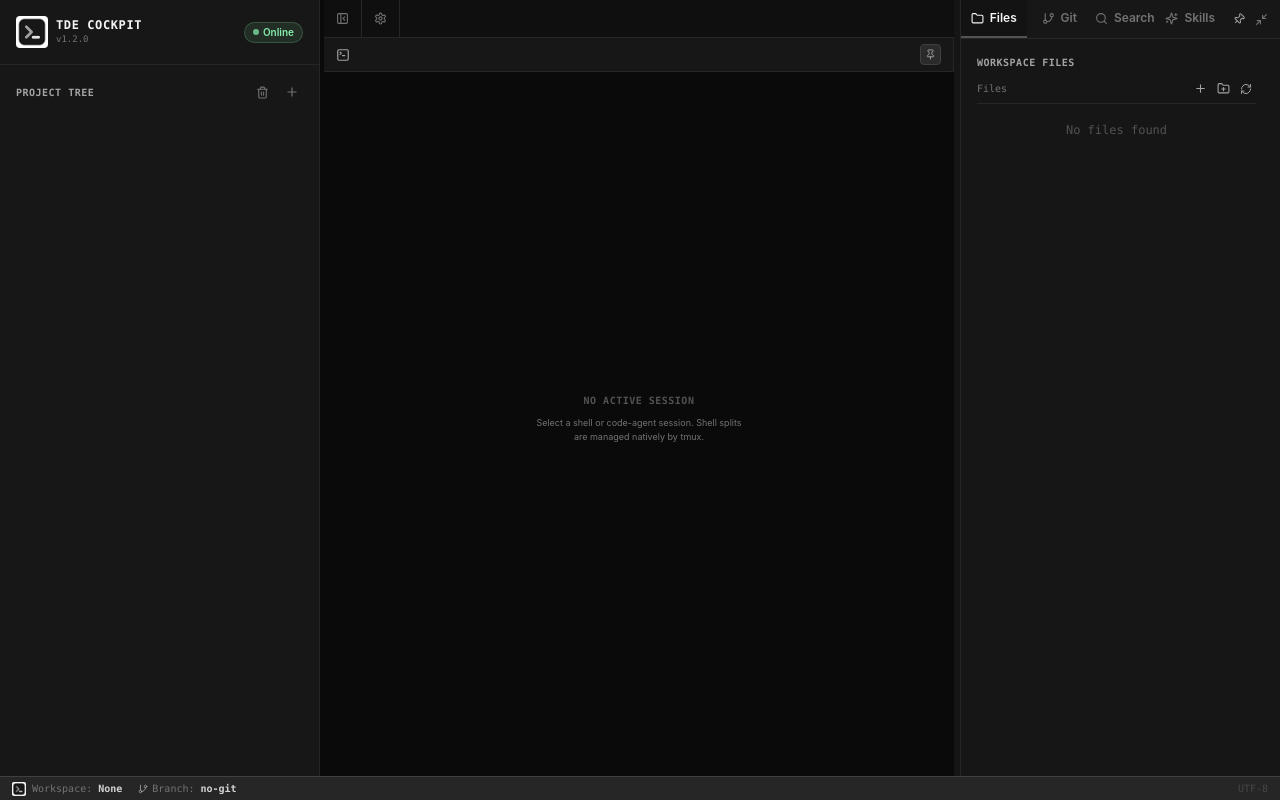
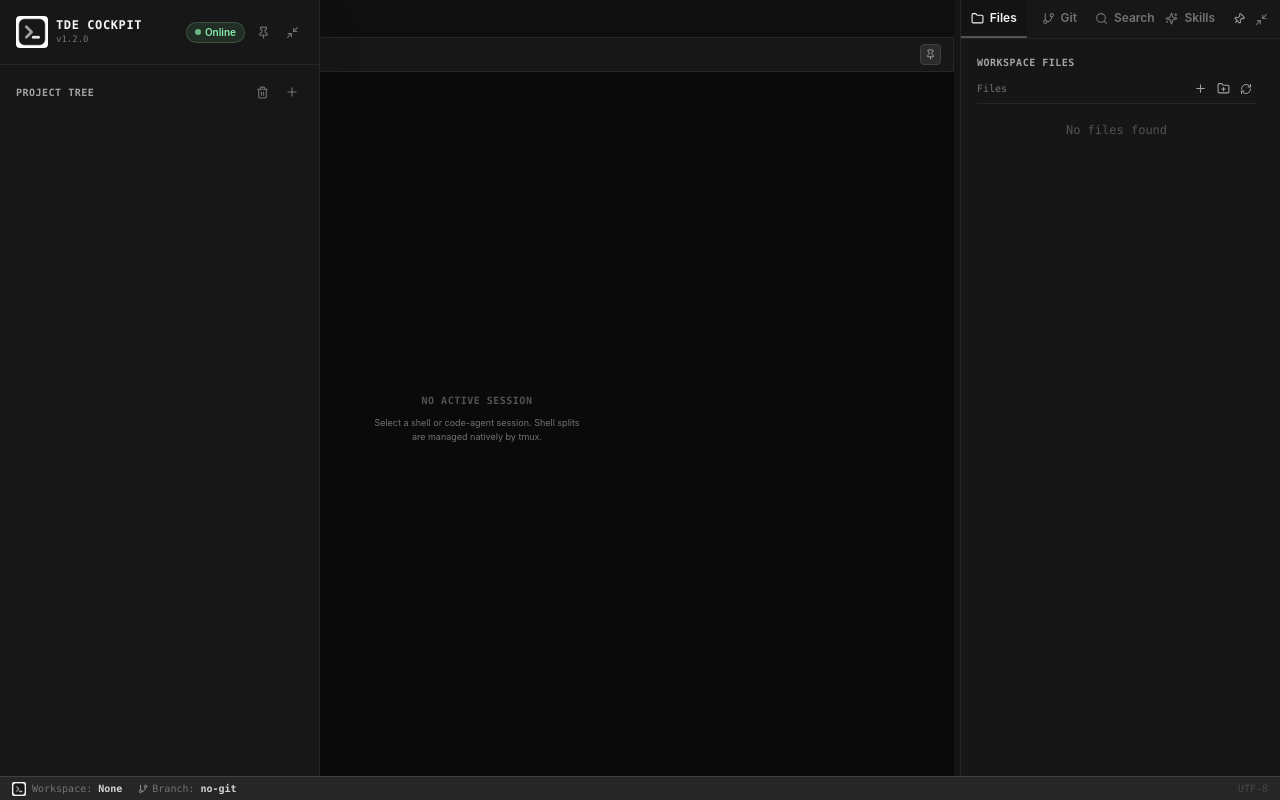
Before and after one commit to blackTDE/blackTDE, a React (Vite) app: page / in a window 1280 px wide. Built offline with nearby package versions, Linux system fonts and the light colour scheme.

Commit message:
feat: add auto-hide and hover-popout floating overlay for project tree panel

```diff
--- a/src/App.tsx
+++ b/src/App.tsx
@@ -30,8 +30,6 @@ import {
   PlusCircle,
   PlayCircle,
   FolderOpen,
-  PanelLeftClose,
-  PanelLeftOpen,
   Search,
   Pin,
   LayoutGrid
@@ -82,6 +80,8 @@ function App() {
     setRightPanelWidth,
     pinnedSessionWidthPercent,
     setPinnedSessionWidthPercent,
+    isLeftPanelPinned,
+    toggleLeftPanelPin,
     isRightPanelPinned,
     toggleRightPanelPin
   } = useWorkspaceStore();
@@ -89,7 +89,7 @@ function App() {
   const [draggedTabIndex, setDraggedTabIndex] = useState<number | null>(null);
   const [isRightPaneExpanded, setIsRightPaneExpanded] = useState(true);
   const [activeFatherTabId, setActiveFatherTabId] = useState('');
-  const [isLeftPanelVisible, setIsLeftPanelVisible] = useState(true);
+  const [isLeftPanelHovered, setIsLeftPanelHovered] = useState(false);
 
   // Mouse drag resize handlers
   const handleLeftResizeStart = (e: React.MouseEvent) => {
@@ -565,17 +565,41 @@ function App() {
 
   return (
     <div className="flex h-screen w-screen bg-surface text-zinc-100 overflow-hidden font-sans flex-col select-none relative">
-
       {/* Main Container */}
       <div className="flex flex-1 min-h-0 w-full overflow-hidden relative">
-
-        {/* Left Sidebar Panel (Projects Tree Viewer) */}
-        {isLeftPanelVisible && (
-          <>
+        {/* Left Edge Hover Trigger Zone (Active in Auto-Hide mode when panel is closed) */}
+        {!isLeftPanelPinned && !isLeftPanelHovered && (
+          <div
+            onMouseEnter={() => setIsLeftPanelHovered(true)}
+            className="absolute left-0 top-0 bottom-0 w-2.5 z-30 cursor-pointer bg-transparent hover:bg-brand/30 transition-colors"
+            title="Hover to show Project Tree"
+          />
+        )}
+
+        {/* Left Sidebar Panel (Projects Tree Viewer) - Rendered when Pinned or Hovered */}
+        {(isLeftPanelPinned || isLeftPanelHovered) && (
           <div
             style={{ width: `${leftPanelWidth}px` }}
-              className="shrink-0 border-r border-surface-2 bg-surface-1 flex flex-col select-none overflow-hidden font-sans"
-            >
+            onMouseLeave={() => {
+              if (!isLeftPanelPinned) {
+                setIsLeftPanelHovered(false);
+              }
+            }}
+            className={`bg-surface-1 flex flex-col select-none overflow-hidden font-sans transition-all border-r border-surface-2 ${
+              isLeftPanelPinned
+                ? 'shrink-0 z-10'
+                : 'absolute left-0 top-0 bottom-0 z-40 shadow-2xl animate-in slide-in-from-left-2 duration-150'
+            }`}
+          >
+            {/* Floating Resizer Handle on Right Edge when Unpinned */}
+            {!isLeftPanelPinned && (
+              <div
+                onMouseDown={handleLeftResizeStart}
+                className="absolute right-0 top-0 bottom-0 w-1.5 hover:w-2 cursor-col-resize bg-transparent hover:bg-brand/60 transition-all z-50 select-none"
+                title="Drag to resize Left Panel"
+              />
+            )}
+
             {/* Header */}
             <div className="p-4 border-b border-surface-2 flex items-center justify-between">
               <div className="flex items-center space-x-2">
@@ -585,9 +609,37 @@ function App() {
                   <p className="text-[9px] text-zinc-500 font-mono">v1.2.0</p>
                 </div>
               </div>
+              <div className="flex items-center space-x-2">
                 <div className="flex items-center space-x-1 text-success text-[10px] font-semibold bg-success/10 px-2 py-0.5 rounded-full border border-success/20">
                   <span className="w-1.5 h-1.5 rounded-full bg-success animate-pulse"></span>
                   <span>Online</span>
+                </div>
+                {/* Pin / Auto-Hide Switch Button */}
+                <button
+                  type="button"
+                  onClick={() => {
+                    toggleLeftPanelPin();
+                    if (isLeftPanelPinned) {
+                      setIsLeftPanelHovered(false);
+                    }
+                  }}
+                  className={`p-1 rounded hover:bg-surface-2 transition cursor-pointer ${
+                    isLeftPanelPinned ? 'text-brand-light' : 'text-zinc-500 hover:text-zinc-200'
+                  }`}
+                  title={isLeftPanelPinned ? "Unpin (Enable Auto-Hide on mouse leave)" : "Pin Project Tree (Fix in layout)"}
+                >
+                  <Pin size={13} className={isLeftPanelPinned ? 'rotate-45 text-brand-light' : 'text-zinc-500'} />
+                </button>
+                {!isLeftPanelPinned && (
+                  <button
+                    type="button"
+                    onClick={() => setIsLeftPanelHovered(false)}
+                    className="p-1 rounded text-zinc-500 hover:text-zinc-300 hover:bg-surface-2 transition cursor-pointer"
+                    title="Hide Panel"
+                  >
+                    <Minimize2 size={13} />
+                  </button>
+                )}
               </div>
             </div>
 
@@ -831,27 +883,42 @@ function App() {
                 </div>
               </div>
             </div>
-
-            {/* Left Resizer Handle Divider */}
+        )}
+
+        {/* Left Resizer Handle Divider (Only when Pinned in layout) */}
+        {isLeftPanelPinned && (
           <div
             onMouseDown={handleLeftResizeStart}
-              className="w-1 hover:w-1.5 cursor-col-resize bg-transparent hover:bg-brand/60 transition-all z-20 shrink-0 select-none"
+            className="w-1.5 hover:w-2 cursor-col-resize bg-surface-2/40 hover:bg-brand/60 transition-all z-20 shrink-0 select-none"
             title="Drag to resize Left Panel"
           />
-          </>
         )}
 
         {/* Center Panel (Swappable Workbench) */}
         <div className="flex-grow flex flex-col min-w-0 bg-surface">
           {/* Level 1: Father Tabs (Projects/Workspaces list + Settings Tab) */}
           <div className="shrink-0 flex items-center border-b border-surface-2 bg-surface-2/20 overflow-x-auto select-none">
-            {/* Toggle Sidebar Button */}
-            <button
-              onClick={() => setIsLeftPanelVisible(!isLeftPanelVisible)}
-              className="flex items-center justify-center px-3 py-3 border-r border-surface-2 hover:bg-surface-2/15 transition cursor-pointer text-zinc-500 hover:text-zinc-200 shrink-0"
-              title={isLeftPanelVisible ? "Hide Project Tree Panel" : "Show Project Tree Panel"}
-            >
-              {isLeftPanelVisible ? <PanelLeftClose size={13} /> : <PanelLeftOpen size={13} />}
+            {/* Auto-Hide / Fix Sidebar Button */}
+            <button
+              onClick={() => {
+                toggleLeftPanelPin();
+                setIsLeftPanelHovered(false);
+              }}
+              onMouseEnter={() => {
+                if (!isLeftPanelPinned) {
+                  setIsLeftPanelHovered(true);
+                }
+              }}
+              className={`flex items-center justify-center px-3 py-3 border-r border-surface-2 hover:bg-surface-2/15 transition cursor-pointer shrink-0 ${
+                isLeftPanelPinned ? 'bg-surface-1/40 text-brand-light' : 'text-zinc-500 hover:text-zinc-200'
+              }`}
+              title={
+                isLeftPanelPinned
+                  ? "Project Tree is fixed in layout. Click to enable Auto-Hide (Unpin)"
+                  : "Auto-Hide is active (Hover left edge to pop out). Click to fix Project Tree in layout (Pin)"
+              }
+            >
+              <Pin size={13} className={isLeftPanelPinned ? 'rotate-45 text-brand-light' : 'text-zinc-500'} />
             </button>
 
             {/* Settings button on the far left of Level 1 */}
--- a/src/store/workspaceStore.ts
+++ b/src/store/workspaceStore.ts
@@ -75,10 +75,11 @@ interface WorkspaceState {
   // Session Pin layout
   isSessionPinned: boolean;
 
-  // Panel sizing & Right Panel Pin/Auto-hide layout
+  // Panel sizing & Panel Pin/Auto-hide layout
   leftPanelWidth: number;
   rightPanelWidth: number;
   pinnedSessionWidthPercent: number;
+  isLeftPanelPinned: boolean;
   isRightPanelPinned: boolean;
 
   // Workspace top bar tabs
@@ -111,6 +112,8 @@ interface WorkspaceState {
   setLeftPanelWidth: (w: number) => void;
   setRightPanelWidth: (w: number) => void;
   setPinnedSessionWidthPercent: (p: number) => void;
+  setLeftPanelPinned: (pinned: boolean) => void;
+  toggleLeftPanelPin: () => void;
   setRightPanelPinned: (pinned: boolean) => void;
   toggleRightPanelPin: () => void;
 
@@ -156,6 +159,7 @@ export const useWorkspaceStore = create<WorkspaceState>()(persist((set) => ({
   leftPanelWidth: 320,
   rightPanelWidth: 320,
   pinnedSessionWidthPercent: 50,
+  isLeftPanelPinned: false,
   isRightPanelPinned: true,
 
   openWorkspaceTabIds: [],
@@ -315,6 +319,8 @@ export const useWorkspaceStore = create<WorkspaceState>()(persist((set) => ({
   setLeftPanelWidth: (w) => set({ leftPanelWidth: w }),
   setRightPanelWidth: (w) => set({ rightPanelWidth: w }),
   setPinnedSessionWidthPercent: (p) => set({ pinnedSessionWidthPercent: p }),
+  setLeftPanelPinned: (pinned) => set({ isLeftPanelPinned: pinned }),
+  toggleLeftPanelPin: () => set((state) => ({ isLeftPanelPinned: !state.isLeftPanelPinned })),
   setRightPanelPinned: (pinned) => set({ isRightPanelPinned: pinned }),
   toggleRightPanelPin: () => set((state) => ({ isRightPanelPinned: !state.isRightPanelPinned })),
 
@@ -487,6 +493,7 @@ export const useWorkspaceStore = create<WorkspaceState>()(persist((set) => ({
     leftPanelWidth: state.leftPanelWidth,
     rightPanelWidth: state.rightPanelWidth,
     pinnedSessionWidthPercent: state.pinnedSessionWidthPercent,
+    isLeftPanelPinned: state.isLeftPanelPinned,
     isRightPanelPinned: state.isRightPanelPinned,
   }),
 }));
```
Also changed, not shown: 1 other file (tests, documents, lock files or other folders). Lines whose indentation alone changed are shown as unchanged.
